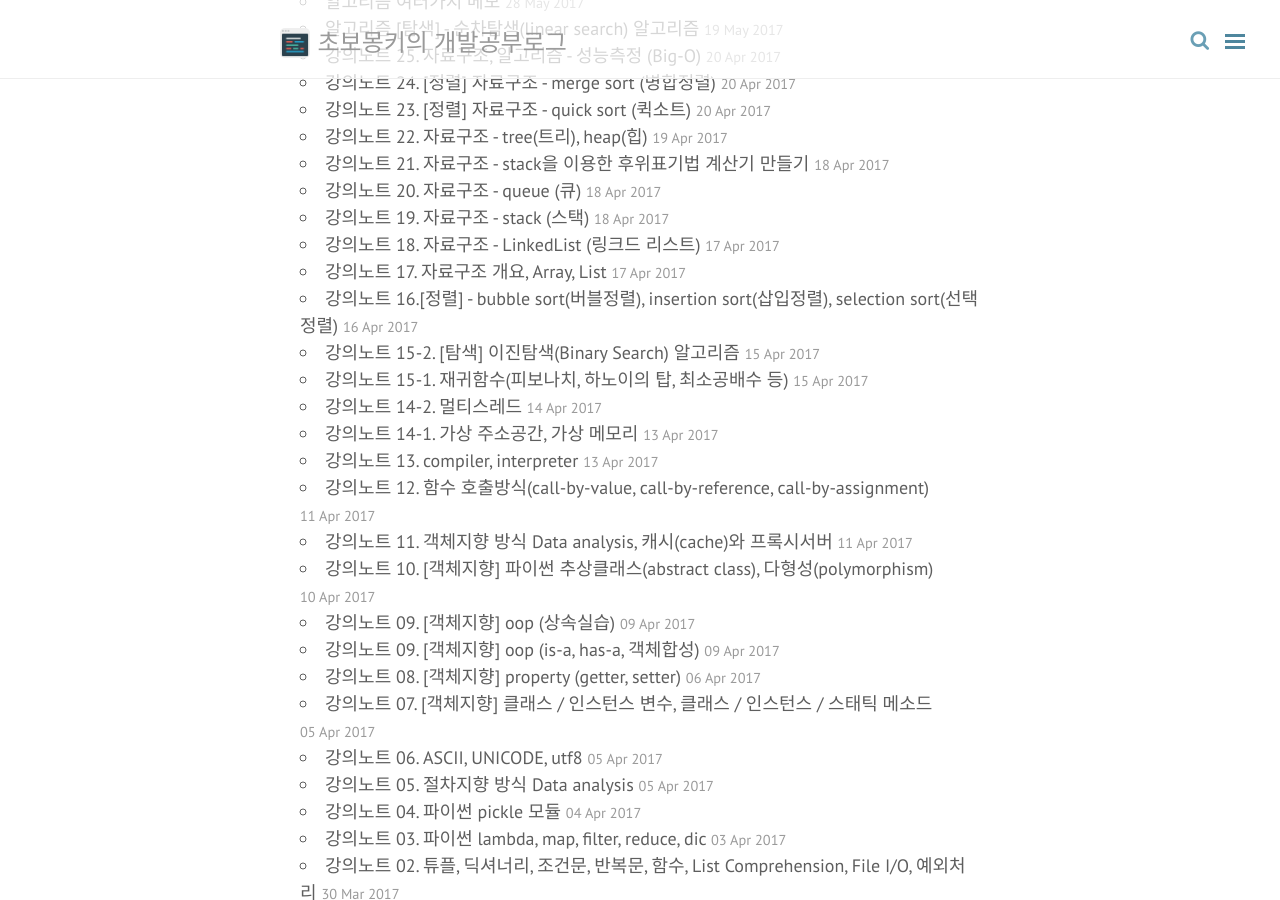
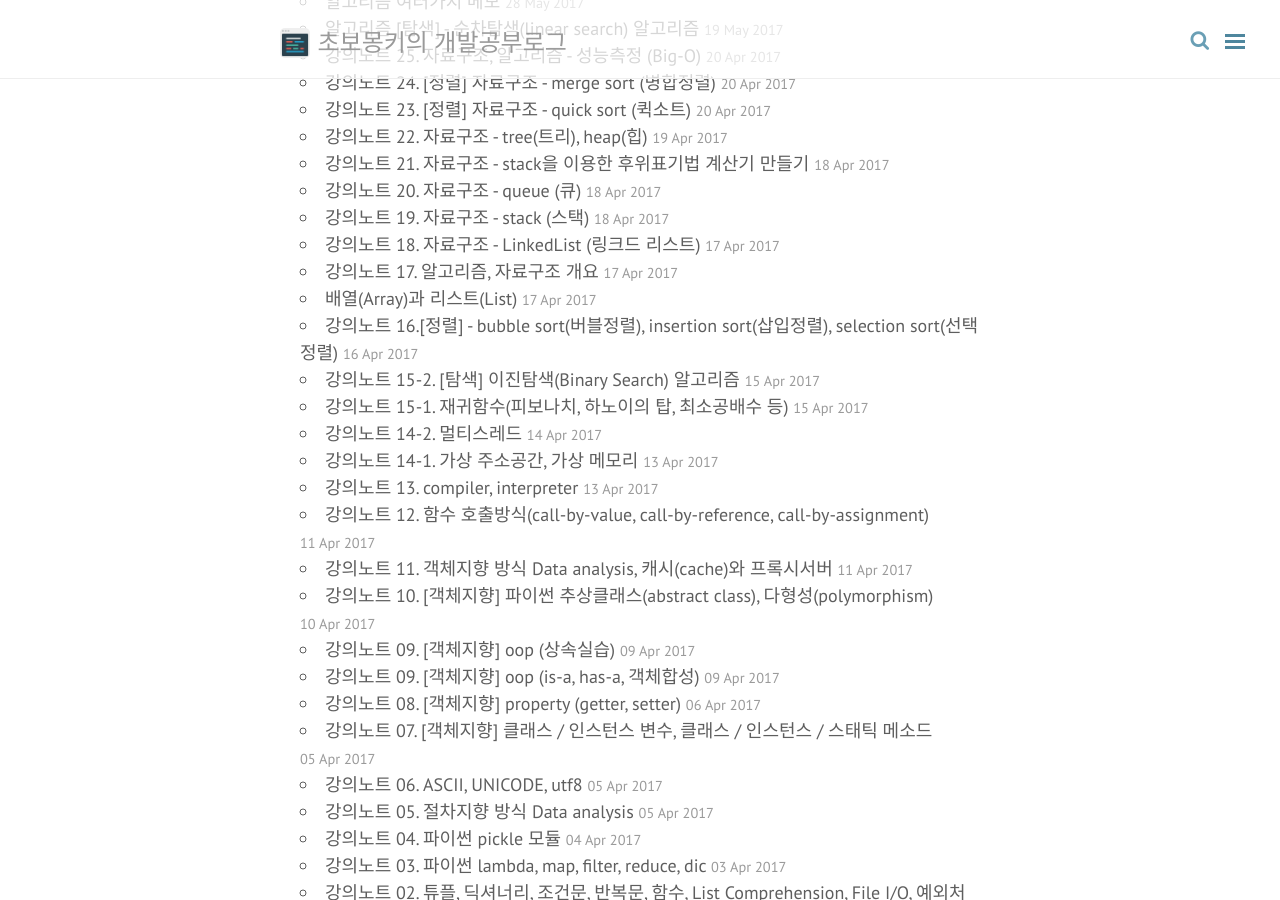
Before and after one commit to wayhome25/wayhome25.github.io, a Jekyll site: the page built from index.html, in a window 1280 px wide and 900 px high, scrolled down 7994 px. Built offline with Jekyll 4.4.1, drawn with Linux system fonts in a browser that asks for light colours; nearby versions of some CDN libraries; comment, search, counter and statistics services are not loaded; some of the changed lines change nothing that is shown.

Commit message:
add blog post

````diff
--- /dev/null
+++ b/_posts/cs/2017-04-17-cs-18-1.md
@@ -0,0 +1,179 @@
+---
+layout: post
+title: 배열(Array)과 리스트(List)
+category: 컴퓨터공학
+permalink: /cs/:year/:month/:day/:title/
+comments: true
+---
+
+# Arrary (배열)
+- 참고 [생활코딩 - 배열](https://opentutorials.org/module/1335/8677)
+- 데이터가 많아지면 그룹 관리의 필요성이 생긴다. 이럴 때 프로그래밍에서 사용하는 것이 **배열**
+- 여러 데이터를 하나의 이름으로 **그룹핑해서 관리** 하기 위한 자료구조
+- 배열을 이용하면 하나의 변수에 여러 정보를 담을 수 있고, **반복문과 결합** 하면 많은 정보도 효율적으로 처리할 수 있다.
+- 배열 인덱스는 값에 대한 **유일무일한 식별자** (참고로 리스트에서 인덱스는 몇 번째 데이터인가 정도의 의미를 가짐)
+
+## java array 예시
+- 배열은 정의와 동시에 길이를 지정하며 길이를 바꿀 수 없다.
+
+```java
+// array 정의
+int[] numbers1 = new int[4];
+
+// array에 값 저장
+numbers1[0]=10;
+numbers1[1]=20;
+numbers1[2]=30;
+
+// array의 길이 확인
+System.out.println(numbers1.length); // 4
+```
+- 처음 정의시 크기를 4로 지정하였기 때문에 3개의 값이 설정되었어도 결과는 4이다.
+- 바로 이런 이유에서 자바에서는 ArrayList나 LinkedList와 같은 리스트를 사용한다.
+- 리스트는 자동으로 엘리먼트를 수용할 수 있는 크기가 조정되고 또 리스트 내의 엘리먼트의 실제 개수를 알려준다.
+
+> 자바의 배열은 기능적으로 한계가 많습니다. 배열의 크기를 배열을 생성할 때 지정하는 것이나, 배열의 크기를 변경할 수 없는 것은 몹시 불편한 일입니다. 또 배열에서 설정된 엘리먼트의 개수를 알아낼 수 없는 것도 불편합니다. 그렇다고 배열이 쓸모가 없는 것은 아닙니다. 데이터의 크기가 확정적일 때 배열을 사용하는 것이 메모리나 처리속도 면에서 좋습니다. 또한 배열은 다른 데이터 스트럭쳐의 부품이 되기도 합니다. 기능이 최소한일수록 좋은 부품이 될 수 있습니다. 기능이 많으면 사용하기는 좋아도 그것을 사용할 수 있는 용도가 제한되기 때문입니다.
+그럼 배열의 이런 한계를 극복하려면 어떻게 해야할까요? 조금 더 개선된 기능의 데이터 스트럭쳐를 고안할 필요가 있습니다. 그런 데이터 스트럭쳐가 바로 list입니다 (출처 : 생활코딩)
+
+## 배열의 특징
+- **크기가 정해져 있다 / 기능이 없다**
+  (이는 배열의 장점이자 단점으로 배열은 다른 자료구조의 좋은 부품으로 사용될 수 있다.)
+- `인덱스` 를 가지며, 엘리먼트의 인덱스는 변경되지 않는다.
+   (현실세계의 주민번호, 학급에서 학생에게 부여하는 번호)
+- 유관 데이터를 메모리에 순차적으로 (인덱스) 나열할 수 있다.
+- 인덱스를 활용하여 빠르게 조회가 가능하다.
+- `cache hit` 의 가능성이 커져서 성능에 큰 도움이 된다.
+- 인덱스를 이용하여 데이터를 가져오려면 데이터에 대한 인덱스 값이 고정되어야 한다. (삭제된 엘리먼트의 공간이 그대로 남는다. -> `메모리의 낭비`)
+
+
+## 배열의 한계
+- 배열은 길이를 바꿀 수 없다. 가변 배열과 같이 길이가 변경 가능한 배열의 경우,
+  - 기존의 배열은 그대로 두고,
+  - 새로운 길이로 지정된 배열을 따로 할당 후 (메모리가 있는지 탐색 필요)
+  - 데이터의 복사를 진행하고,
+  - 기존의 배열을 삭제한다.
+  - `총 3번의 작업` +  `메모리 탐색` 이 필요하기 때문에 리소스 낭비가 크다.
+- 위와 같은 한계를 해결하기 위해서 `linked list 자료형`을 활용할 수 있다. (탐색, 할당, 복사, 삭제 등의 리소스 낭비가 없다.)
+- 배열은 인덱스에 따라서 값을 유지하기 때문에, 엘리먼트가 삭제되어도 빈자리(null)가 남게 된다. (불필요한 메모리 차지)
+- 조건문을 통해서 빈 엘리먼트를 제외할 수 있으나, 조건문을 많이 사용하는 것은 좋지 않다.
+- 삭제한 데이터를 뒤에 위차한 엘리먼트로 메꾸면, 데이터가 순서에 따라서 빈틈없이 연속적으로 위치하며 이를 list(리스트) 라고 한다.
+- 인덱스가 중요한 경우는 배열을 사용, 인덱스가 중요하지 않은 경우에는 리스트를 사용한다.
+
+
+<center>
+ <figure>
+ <img src="/assets/post-img/cs/array.gif" alt="views">
+ <figcaption>배열은 삭제된 데이터의 빈공간을 그대로 남겨둔다, 리스트는 빈공간을 채운다. (출처: 생활코딩) </figcaption>
+ </figure>
+ </center>
+
+---
+
+
+# list
+- 참고 [생활코딩 - 리스트](https://opentutorials.org/module/1335/8636)
+- 리스트는 배열이 가지고 있는 인덱스라는 장점을 버리고 대신 **빈틈없는 데이터의 적재** 라는 장점을 취한 데이터 스트럭쳐
+- 리스트 자료구조의 핵심은 엘리먼트들 간의 `순서`. 따라서 리스트를 다른 말로는 시퀀스(sequence) 라고도 부른다. 즉 **순서가 있는 데이터의 모임이** 리스트이다.
+- 리스트에서 인덱스는 **몇 번째 데이터인가** 정도의 의미를 가진다. (배열-Array에서의 인덱스는 값에 대한 **유일무일한 식별자**)
+- 빈 엘리먼트는 허용하지 않는다.
+- 순차성을 보장하지 못하기 때문에 spacial locality 보장이 되지 않아서 cash hit가 어렵다.
+- 데이터 갯수가 확실하게 정해져 있고, 자주 사용된다면 array가 더 효율적이다.
+- 리스트에 대한 효용은 어떤 언어를 사용하느냐에 따라서 달라진다. 특히 많은 언어가 리스트를 기본적으로 지원하기 때문에 리스트를 직접 구현하는 경우는 줄고 있다.
+
+## list 자료구조의 대표 기능 (operation
+> 자료구조에서 가장 중요한 점은, 해당 자료구조가 어떠한 기능을 가지고 있느냐는 것
+
+- 처음, 끝, 중간에 **엘리먼트를 추가/삭제** 하는 기능
+- 리스트에 데이터가 있는지를 체크하는 기능
+- 리스트의 모든 데이터에 접근할 수 있는 기능
+
+## 언어별 list 지원 비교
+- data-structure를 직접 구현할 수도 있지만, 대부분의 경우 이미 누군가가 구현한 라이브러리를 사용하는 경우가 더 많다.
+- 최근의 언어는 리스트를 기본적으로 지원한다.
+- data-structure는 언어마다 다른다.
+
+### C
+- 리스트를 지원하지 않는다. 대신 배열을 지원한다.
+- 리스트를 사용하려면 직접 만들거나 라이브러리를 사용해야한다. (따라서 리스트에 대한 깊은 이해와 안목이 필요함)
+
+### JavaScript
+- C 패밀리 랭귀지
+- 자바스크립트에서는 배열에 리스트의 기능이 포함되어 있다.
+
+```javascript
+numbers = [10, 20, 30, 40, 50];
+
+numbers.splice(3, 1); // 인덱스 3에서부터 1개의 값을 삭제한다.
+
+for(i = 0; i < numbers.length; i++){
+	console.log(numbers[i]);
+	// 10, 20, 30, 50
+}
+```
+
+### Python
+- 기본적으로 리스트를 제공하며, 배열은 제공하지 않는다.
+- 파이썬에서는 리스트가 배열이다.
+- 파이썬의 리스트는 크기가 가변적이고, 어떤 원소 타입이던 저장할 수 있다는 장점을 가진다. 대신 C의 array 보다 메모리를 더 많이 필요로 한다는 단점이 있다.
+
+```python
+numbers = [10, 20, 30, 40, 50]
+numbers.pop(3) # 40 / 3번째 인덱스 값 리턴 후 삭제
+for number in numbers:
+	print(number) # 10, 20, 30, 50
+
+```
+
+## Java
+- 자바는 배열과 리스트를 모두 지원하고, 두 가지가 완전히 분리되어 있다.
+- 배열은 배열의 장점이, 리스트는 리스트의 장점이 있기 때문에 개발자가 원하는대로 직접 선택가능하다.
+- java는 javascript, python에 비해서 자료구조에 대해 더 알아야 할 필요성이 있지만,
+  그만큼 개발자에게 더 큰 자유도가 주어진다.
+- 자바는 2가지 형태의 리스트를 지원한다.
+	- `LinkedList / ArrayList`
+	- 똑같은 기능(메소드)를 가진 리스트가 2가지 존재한다.
+	- 각각의 장단점이 분명하다.
+
+```java
+// 배열 - 추가, 삭제가 어렵다. 직접 구현해야한다.
+int[] numbers = {10,20,30,40,50};
+
+// 리스트 (ArrayList)
+ArrayList numbers = new ArrayList();
+
+numbers.add(10); // 추가
+numbers.remove(0); // 삭제
+
+// 리스트 (LinkedList)
+LinkedList numbers = new LinkedList();
+
+numbers.add(10); // 추가
+numbers.remove(0); // 삭제
+```
+
+## Java - ArrayList / LinkedList
+- Java에서는 배열 (array) 이외에 ArrayList와 LinkedList 2종류의 리스트를 제공한다.
+- 인덱스를 이용해서 데이터를 가져오는 것이 빈번하다면 내부적으로 배열을 이용하는 ArrayList가 훨씬 빠르다. 하지만 데이터의 추가/삭제가 빈번하다면 LinkedList가 훨씬 효과적이다.
+- 이와같이 처리하고자 하는 데이터에 따라서 어떤 데이터 스트럭쳐를 선택할지를 잘 판단하는 것은 대규모 시스템을 구축하는데는 필수적인 능력이다.
+- 이러한 판단을 하기 위해서는 직접 데이터 스트럭쳐를 구현해서 사용하지 않더라도 내부적인 메커니즘을 이해할 필요가 있다.
+
+<center>
+<figure>
+<img src="/assets/post-img/cs/list.png" alt="views">
+<figcaption>java의 ArrayList, LinkedList 비교 (출처: 생활코딩)</figcaption>
+</figure>
+</center>
+
+### Array List
+- Array List는 배열을 이용해서 리스트를 구현한 것을 의미한다.
+- 장점 : 내부적으로 배열을 사용하기 때문에 인덱스를 이용해서 접근하는 것이 빠르다.
+- 단점 : 데이터의 추가와 삭제가 느리다.
+
+#### 데이터의 추가
+- Array List는 내부적으로 데이터를 배열에 저장한다. 배열의 특성상 데이터를 리스트의 처음이나 중간에 저장하면, 이우의 데이터들이 한칸씩 뒤로 물러나야한다.
+
+#### 데이터의 삭제
+- 삭제도 추가와 유사하게 빈자리가 생기면 빈자리를 채우기 위해서 순차적으로 한칸씩 땡겨야 한다.
+
+#### 데이터 조회(가져오기)
+- 인덱스를 이용하여 데이터를 가져오고 싶을 때 Array로 구현한 리스트는 속도가 매우 빠르다. (메모리 상의 주소를 정확하게 참고해서 가져오기 때문이다.)
--- a/_posts/cs/2017-04-17-cs-18.md
+++ b/_posts/cs/2017-04-17-cs-18.md
@@ -1,6 +1,6 @@
 ---
 layout: post
-title: 강의노트 17. 자료구조 개요, Array, List
+title: 강의노트 17. 알고리즘, 자료구조 개요
 category: 컴퓨터공학
 permalink: /cs/:year/:month/:day/:title/
 comments: true
@@ -17,6 +17,27 @@ comments: true
   (어떻게 메모리를 가장 효율적으로 사용할 수 있을까? -> 실행속도 영향)
 - 알고리즘 : 문제를 해결하는 방법론
 - [참고 -  자료구조 위키백과](https://ko.wikipedia.org/wiki/%EC%9E%90%EB%A3%8C_%EA%B5%AC%EC%A1%B0)
+
+## 알고리즘
+**알고리즘** 이란 어떤 값을 입력으로 받아 원하는 값으로 출력하는 **잘 정의된 계산 절차** 를 말한다.
+따라서 알고리즘은 어떤 입력을 어떤 출력으로 변환하는 일련의 계산 과정이라 할 수 있다.
+
+## 자료구조
+**자료구조** 란 데이터에 편리하게 접근하고, 변경하기 위해서 **데이터를 저장하거나 조직하는 방법** 을 말한다.
+모든 목적에 맞는 자료구조는 없다. 따라서 각 자료구조가 갖는 장점과 한계를 잘 아는 것이 중요하다.
+자료구조는 언어별로 지원하는 양상이 다르다. 따라서 각각의 언어가 가진 자료구조의 사용방법도 중요하지만, 무엇보다 **각 자료구조의 본질과 컨셉을 이해하는 것** 이 중요하다. 컨셉을 알고 있다면 기억해야 할 것이 현저히 줄어들게 된다.
+
+### 자료구조의 미션 : 메모리의 효율적인 사용
+- 컴퓨터에는 3가지 중요한 부품이 존재하며 다음과 같은 특성을 가진다.
+	- CPU : 중앙정보처리장치, 레지스터, 데이터를 연산/처리하는 가장 중요한 부분, 아주 빠름 (기억 떠올리기)
+	- 메모리 : RAM(Random Access Memory), CPU에서 직접 접근이 가능, 사용자가 자유롭게 내용을 읽고 쓰고 지울 수 있다. 휘발성 기억장치, 빠름 (책에서 특정한 내용 찾아 읽기)
+	- 스토리지 : HDD, SSD, 비휘발성 기억장치, 용량이 아주 크지만 느림 (지구를 한바퀴 돌아서 찾기)
+- 상기와 같은 이유로 데이터는 기본적으로 스토리지에 저장된다.
+- 하지만 스토리지는 매우 느리기 때문에 CPU와 함께 일하기에는 속도면에서 부족하다.
+- 따라서 어떤 프로그램을 실행하면 해당 프로그램과 데이터는 **메모리로 옮겨진다.**
+- CPU는 메모리에 로드된 데이터를 이용해서 여러가지 일을 하게 된다.
+- 그러므로 실행속도를 결정하는 것은 대체로 `메모리` 이며, 자료구조를 배우는 이유는 `메모리의 효율적인 사용` 이라고 할 수 있다.
+![2917](http://i.imgur.com/g5Q6SOs.png)
 
 ## 자료구조와 알고리즘의 관계
 - 자료구조를 구현하기 위해서 알고리즘이 필요하다.
@@ -42,93 +63,3 @@ comments: true
 - 선형구조 : 저장되는 자료의 전후관계가 1:1 (리스트, 스택, 큐 등)
 - 비선형구조 : 데이터 항목 사이의 관계가 1:n 또는 n:m (트리, 그래프 등)
 - 파일구조 : 서로 관련된 필드들로 구성된 레코드의 집합인 파일에 대한 자료구조
-
-
----
-
-# Arrary (배열)
-- 참고 [생활코딩 - 배열](https://opentutorials.org/module/1335/8677)
-- 데이터가 많아지면 그룹 관리의 필요성이 생긴다. 이럴 때 프로그래밍에서 사용하는 것이 **배열**
-- 여러 데이터를 하나의 이름으로 그룹핑해서 관리하기 위한 자료구조
-- 배열을 이용하면 하나의 변수에 여러 정보를 담을 수 있고, **반복문과 결합** 하면 많은 정보도 효율적으로 처리할 수 있다.
-
-
-## java array 예시
-- 배열은 정의와 동시에 길이를 지정하며 바꿀 수 없다.
-
-```java
-// array 정의
-int[] numbers1 = new int[4];
-
-// array에 값 저장
-numbers1[0]=10;
-numbers1[1]=20;
-numbers1[2]=30;
-
-// array의 길이 확인
-System.out.println(numbers1.length); // 3
-```
-- 처음 정의시 크기를 4로 지정하였기 때문에 3개의 값이 설정되었어도 결과는 4이다.
-- 바로 이런 이유에서 자바에서는 ArrayList나 LinkedList와 같은 리스트를 사용한다.
-- 리스트는 자동으로 엘리먼트를 수용할 수 있는 크기가 조정되고 또 리스트 내의 엘리먼트의 실제 개수를 알려준다.
-
-> 자바의 배열은 기능적으로 한계가 많습니다. 배열의 크기를 배열을 생성할 때 지정하는 것이나, 배열의 크기를 변경할 수 없는 것은 몹시 불편한 일입니다. 또 배열에서 설정된 엘리먼트의 개수를 알아낼 수 없는 것도 불편합니다. 그렇다고 배열이 쓸모가 없는 것은 아닙니다. 데이터의 크기가 확정적일 때 배열을 사용하는 것이 메모리나 처리속도 면에서 좋습니다. 또한 배열은 다른 데이터 스트럭쳐의 부품이 되기도 합니다. 기능이 최소한일수록 좋은 부품이 될 수 있습니다. 기능이 많으면 사용하기는 좋아도 그것을 사용할 수 있는 용도가 제한되기 때문입니다.
-그럼 배열의 이런 한계를 극복하려면 어떻게 해야할까요? 조금 더 개선된 기능의 데이터 스트럭쳐를 고안할 필요가 있습니다. 그런 데이터 스트럭쳐가 바로 list입니다 (출처 : 생활코딩)
-
-## 배열의 특징
-- `인덱스` 를 가진다.
-- 유관 데이터를 메모리에 순차적으로 (인덱스) 나열할 수 있다.
-- 인덱스를 활용하여 빠르게 조회가 가능하다.
-- `cache hit` 의 가능성이 커져서 성능에 큰 도움이 된다.
-- 인덱스를 이용하여 데이터를 가져오려면 데이터에 대한 인덱스 값이 고정되어야 한다. (삭제된 엘리먼트의 공간이 그대로 남는다. -> `메모리의 낭비`)
-
-
-## 배열의 한계
-- 배열은 길이를 바꿀 수 없다. 가변 배열과 같이 길이가 변경 가능한 배열의 경우,
-  - 기존의 배열은 그대로 두고,
-  - 새로운 길이로 지정된 배열을 따로 할당 후 (메모리가 있는지 탐색 필요)
-  - 데이터의 복사를 진행하고,
-  - 기존의 배열을 삭제한다.
-  - `총 3번의 작업` +  `메모리 탐색` 이 필요하기 때문에 리소스 낭비가 크다.
-- 위와 같은 한계를 해결하기 위해서 `linked list 자료형`을 활용할 수 있다. (탐색, 할당, 복사, 삭제 등의 리소스 낭비가 없다.)
-- 배열은 인덱스에 따라서 값을 유지하기 때문에, 엘리먼트가 삭제되어도 빈자리(null)가 남게 된다.
-- 조건문을 통해서 빈 엘리먼트를 제외할 수 있으나, 조건문을 많이 사용하는 것은 좋지 않다.
-- 삭제한 데이터를 뒤에 위차한 엘리먼트로 메꾸면, 데이터가 순서에 따라서 빈틈없이 연속적으로 위치하며 이를 list(리스트) 라고 한다.
-- 인덱스가 중요한 경우는 배열을 사용, 인덱스가 중요하지 않은 경우에는 리스트를 사용한다.
-
-
-<center>
- <figure>
- <img src="/assets/post-img/cs/array.gif" alt="views">
- <figcaption>배열은 삭제된 데이터의 빈공간을 그대로 남겨둔다, 리스트는 빈공간을 채운다. (출처: 생활코딩) </figcaption>
- </figure>
- </center>
-
----
-
-
-# list
-- 참고 [생활코딩 - 리스트](https://opentutorials.org/module/1335/8636)
-- 리스트는 배열이 가지고 있는 인덱스라는 장점을 버리고 대신 빈틈없는 데이터의 적재라는 장점을 취한 데이터 스트럭쳐
-- 빈 엘리먼트는 허용하지 않는다.
-- 순차성을 보장하지 못하기 때문에 spacial locality 보장이 되지 않아서 cash hit가 어렵다.
-- 데이터 갯수가 확실하게 정해져 있고, 자주 사용된다면 array가 더 효율적이다.
-- 리스트에 대한 효용은 어떤 언어를 사용하느냐에 따라서 달라진다. 특히 많은 언어가 리스트를 기본적으로 지원하기 때문에 리스트를 직접 구현하는 경우는 줄고 있다.
-
-## list 자료구조의 대표 기능 (operation)
-- 처음, 끝, 중간에 엘리먼트를 추가/삭제하는 기능
-- 리스트에 데이터가 있는지를 체크하는 기능
-- 리스트의 모든 데이터에 접근할 수 있는 기능
-
-## Java의 list
-- Java에서는 배열 (array) 이외에 ArrayList와 LinkedList 2종류의 리스트를 제공한다.
-- 인덱스를 이용해서 데이터를 가져오는 것이 빈번하다면 내부적으로 배열을 이용하는 ArrayList가 훨씬 빠르다. 하지만 데이터의 추가/삭제가 빈번하다면 LinkedList가 훨씬 효과적이다.
-- 이와같이 처리하고자 하는 데이터에 따라서 어떤 데이터 스트럭쳐를 선택할지를 잘 판단하는 것은 대규모 시스템을 구축하는데는 필수적인 능력이다.
-- 이러한 판단을 하기 위해서는 직접 데이터 스트럭쳐를 구현해서 사용하지 않더라도 내부적인 메커니즘을 이해할 필요가 있다.
-
-<center>
-<figure>
-<img src="/assets/post-img/cs/list.png" alt="views">
-<figcaption>java의 ArrayList, LinkedList 비교 (출처: 생활코딩)</figcaption>
-</figure>
-</center>
````
